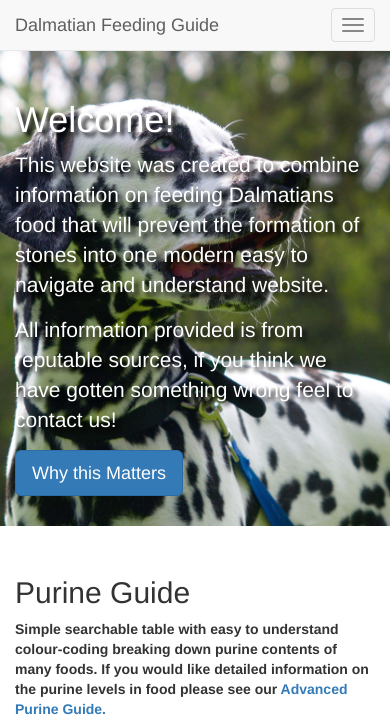
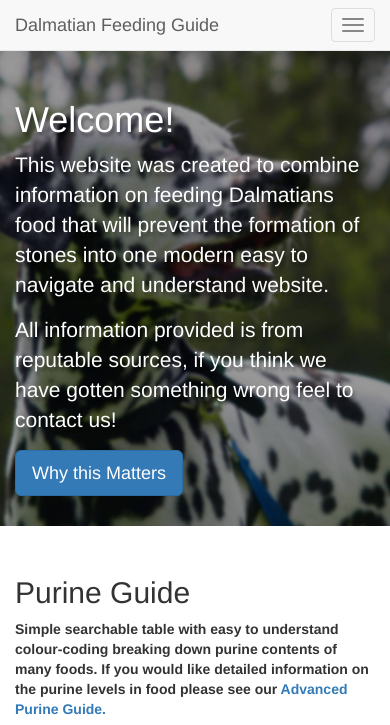
Before and after one commit to joelbduncan/dalmatian-feeding-guide, a PHP site: page / in a window 390 px wide. Shown: the top 725 px of the page. Run offline with PHP 8.4, Linux system fonts and the light colour scheme; some libraries are stand-ins or nearby versions.

Commit message:
Make Jumbotron easier to read on mobile

```diff
--- a/index.php
+++ b/index.php
@@ -28,12 +28,12 @@ body {
 /* Jumbotron cover photo */
 .jumbotron {
     position: relative;
-    background: #000 url("img/zeus-dalmatian-cover.jpg") center center;
+    background: #000 url("img/zeus-dalmatian-cover-blur.jpg") center center;
     width: 100%;
     background-size: cover;
     overflow: hidden;
     color: white;
-    text-shadow: black 0.3em 0.3em 0.3em;
+    text-shadow: 2px 4px 3px rgba(0,0,0,0.3);
 }
 
 </style>
```
Also changed, not shown: img/zeus-dalmatian-cover-blur.jpg (added).
